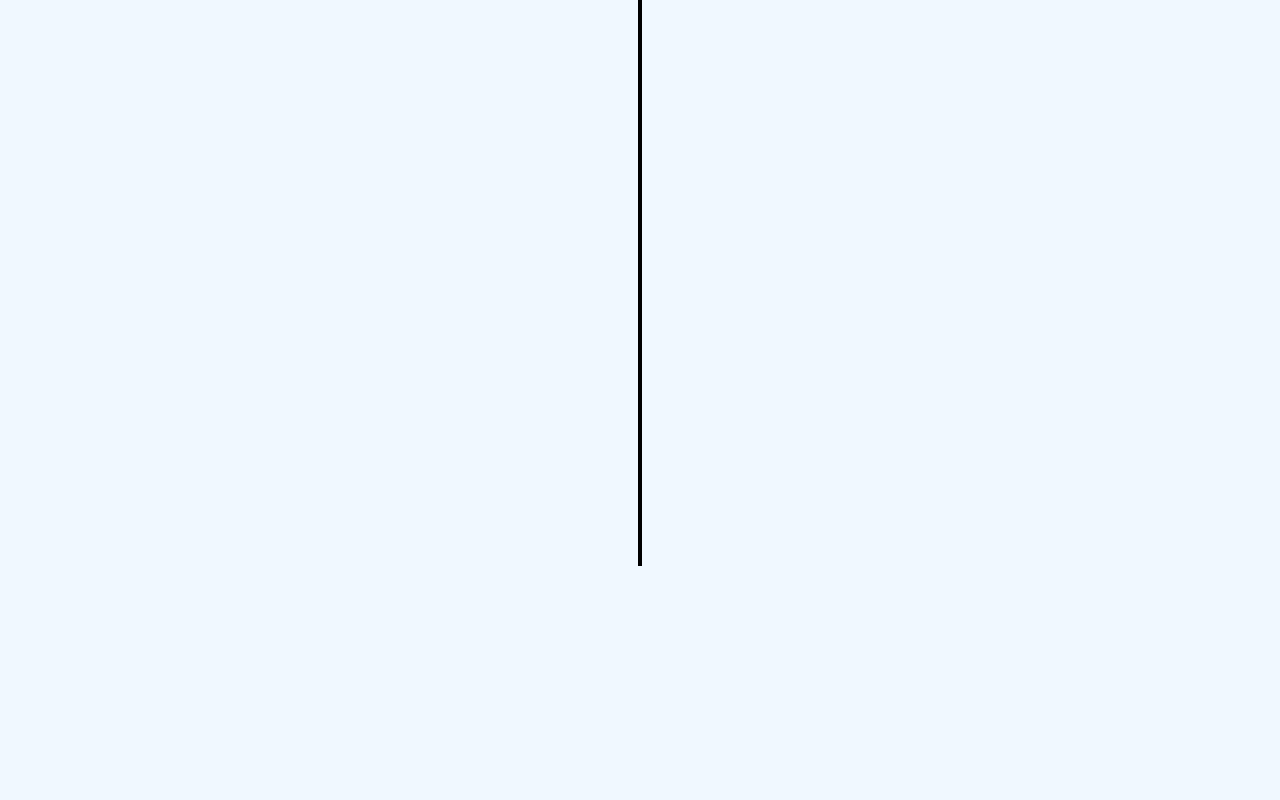
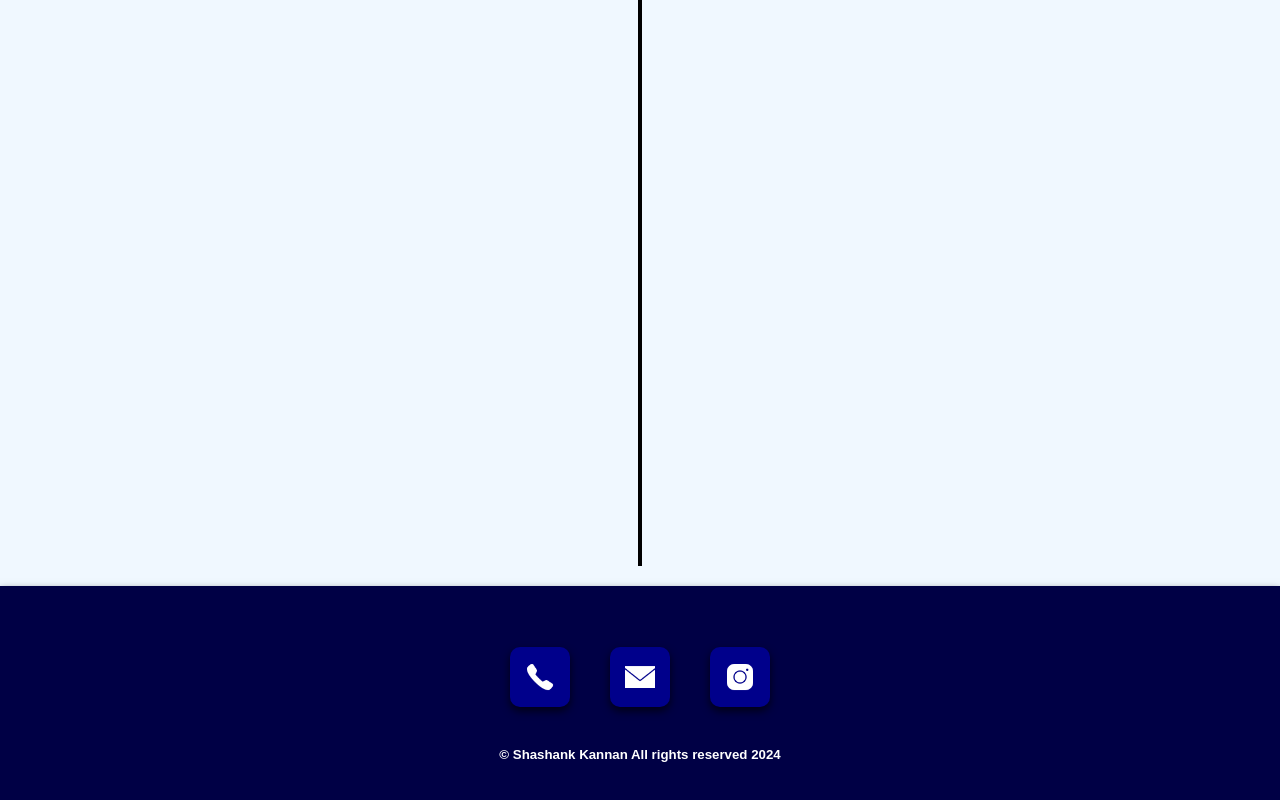
Before and after one commit to shashankkannan/testapp, a React (Create React App) app: page / in a window 1280 px wide. Shown: the part 6205-7005 px from the top of the page. Before the commit the page ends 6791 px from the top, so only its background shows below. Built offline with nearby package versions, Linux system fonts and the light colour scheme.

Commit message:
Update change 42

```diff
--- a/src/App.css
+++ b/src/App.css
@@ -371,6 +371,71 @@ nav ul li {
   opacity: 0;
   transition: opacity 0.5s ease-out;
 }
+.footerdiv {
+  position: relative;
+  width: 100%;
+  height: 30vh;
+  display: flex;
+  justify-content: center;
+  align-items: center;
+  flex-direction: column;
+  box-shadow: 0px 4px 8px rgba(0, 0, 0, 0.7);
+  background-color: #000045
+}
+
+.footerdiv::before {
+  content: '';
+  position: absolute;
+  top: 0;
+  left: 0;
+  width: 100%;
+  height: 100%;
+  background-color: rgba(0, 0, 0, 0.5);
+  z-index: -1;
+}
+
+.contact-buttons-container-footer {
+  display: flex;
+  flex-direction: column;
+  align-items: center;
+  z-index: 1;
+}
+
+.buttons-wrapper {
+  display: flex;
+  justify-content: center;
+  margin-bottom: 10px;
+  z-index: 1;
+}
+
+.contact-button-foot {
+  width: 60px;
+  box-shadow: 0px 4px 8px rgba(0, 0, 0, 0.7);
+  background-color: darkblue;
+  height: 60px;
+  margin: 20px;
+  border-radius: 10px;
+  font-size: 24px;
+  display: flex;
+  justify-content: center;
+  align-items: center;
+  color: white;
+  border: none;
+  transition: background-color 0.3s ease, color 0.3s ease, transform 0.3s ease;
+  z-index: 1;
+}
+
+.contact-button-foot:hover {
+  background-color: grey;
+  color: black;
+  transform: scale(1.1);
+}
+
+.copy {
+  margin-top: 10px;
+  z-index: 1;
+}
+
 
 .contact-buttons-container {
   display: flex;
@@ -379,6 +444,8 @@ nav ul li {
   height: 300px;
   width: 41.1vw;
 }
+
+
 
 .contact-button {
   width: 100px;
--- a/src/App.js
+++ b/src/App.js
@@ -4,6 +4,7 @@ import { Headers } from './Components/Headers';
 import { Projects } from './Components/Projects';
 import { Id } from './Components/Id';
 import { Journey } from './Components/Journey';
+import { Footer } from './Components/Footer';
 
 const App = () => {
   useEffect(() => {
@@ -47,6 +48,7 @@ const App = () => {
       <Headers />
       <Id />
       <Journey/>
+      <Footer/>
       {/* <Projects
         title="Project Alpha"
         description="This project is about creating a robust e-commerce platform."
--- /dev/null
+++ b/src/Components/Footer.js
@@ -0,0 +1,31 @@
+export const Footer = () => {
+    return (
+        <div className="footerdiv">
+            <div className="contact-buttons-container-footer">
+                <div className="buttons-wrapper">
+                    <button className="contact-button-foot" onClick={() => {
+                        console.log("Phone clicked");
+                        window.open('callto:+16476861559', '_blank');
+                    }}>
+                        <img src="/Techicons/wph.png" alt="Phone Icon" style={{width: '30px', height: '30px'}}/>
+                        <i className="fas fa-phone"></i>
+                    </button>
+                    <button className="contact-button-foot" onClick={() => {
+                        window.open('mailto:kannan21@uwindsor.ca', '_blank');
+                    }}>
+                        <img src="/Techicons/wem.png" alt="Email Icon" style={{width: '30px', height: '30px'}}/>
+                        <i className="fas fa-envelope"></i>
+                    </button>
+                    <button className="contact-button-foot" onClick={() => {
+                        console.log("Instagram clicked");
+                        window.open('https://www.instagram.com/shashankkannan/', '_blank');
+                    }}>
+                        <img src="/Techicons/win.png" alt="Instagram Icon" style={{width: '30px', height: '30px'}}/>
+                        <i className="fas fa-instagram"></i>
+                    </button>
+                </div>
+                <h5 className="copy slideIn1" style={{color: "white"}}>&copy; Shashank Kannan All rights reserved 2024</h5>
+            </div>
+        </div>
+    );
+}
--- a/src/Components/Id.js
+++ b/src/Components/Id.js
@@ -27,11 +27,11 @@ export const Id = () => {
     }, []);
 
     const contactButtons = () => (
-        <table className={isBoxShadowVisible ? "tableWithBoxShadow" : ""}>
+        <table className={isBoxShadowVisible ? "tableWithBoxShadow" : ""} style={{width:"30vw"}}>
                             <tbody>
                                 <tr>
                                     <td>
-                                        <img src="/me.jpg" alt="Description of the image" style={{ width: "300px", height: "380px", boxShadow: "0px 4px 8px rgba(0, 0, 0, 0.5)", animation: 'slideIn1 2s ease forwards' }} />
+                                        <img src="/me.jpg" alt="Description of the image" style={{ width: "305px", height: "380px", boxShadow: "0px 4px 8px rgba(0, 0, 0, 0.5)", animation: 'slideIn1 2s ease forwards' }} />
                                     </td>
                                     <td style={{ verticalAlign: "top", height: "40px" }}>
                                     <div className="contact-buttons-container">
@@ -56,7 +56,7 @@ export const Id = () => {
     <i className="fas fa-instagram"></i>
 </button>
         </div>
-                                        <button style={{ borderRadius: "20px", backgroundColor: 'darkblue', color: "white", padding: "15px", marginLeft: "31vw",marginBottom:"5.9vh", fontWeight: "bold", border: "none", transition: "background-color 0.3s ease, color 0.3s ease, transform 0.3s ease" }}
+                                        <button style={{ borderRadius: "20px", backgroundColor: 'darkblue', color: "white", padding: "15px", marginLeft: "29vw", marginTop:"2.9vh", fontWeight: "bold", border: "none", transition: "background-color 0.3s ease, color 0.3s ease, transform 0.3s ease" }}
                                             onMouseEnter={(e) => {
                                                 e.target.style.backgroundColor = "grey"
                                                 e.target.style.color = "black"
```
